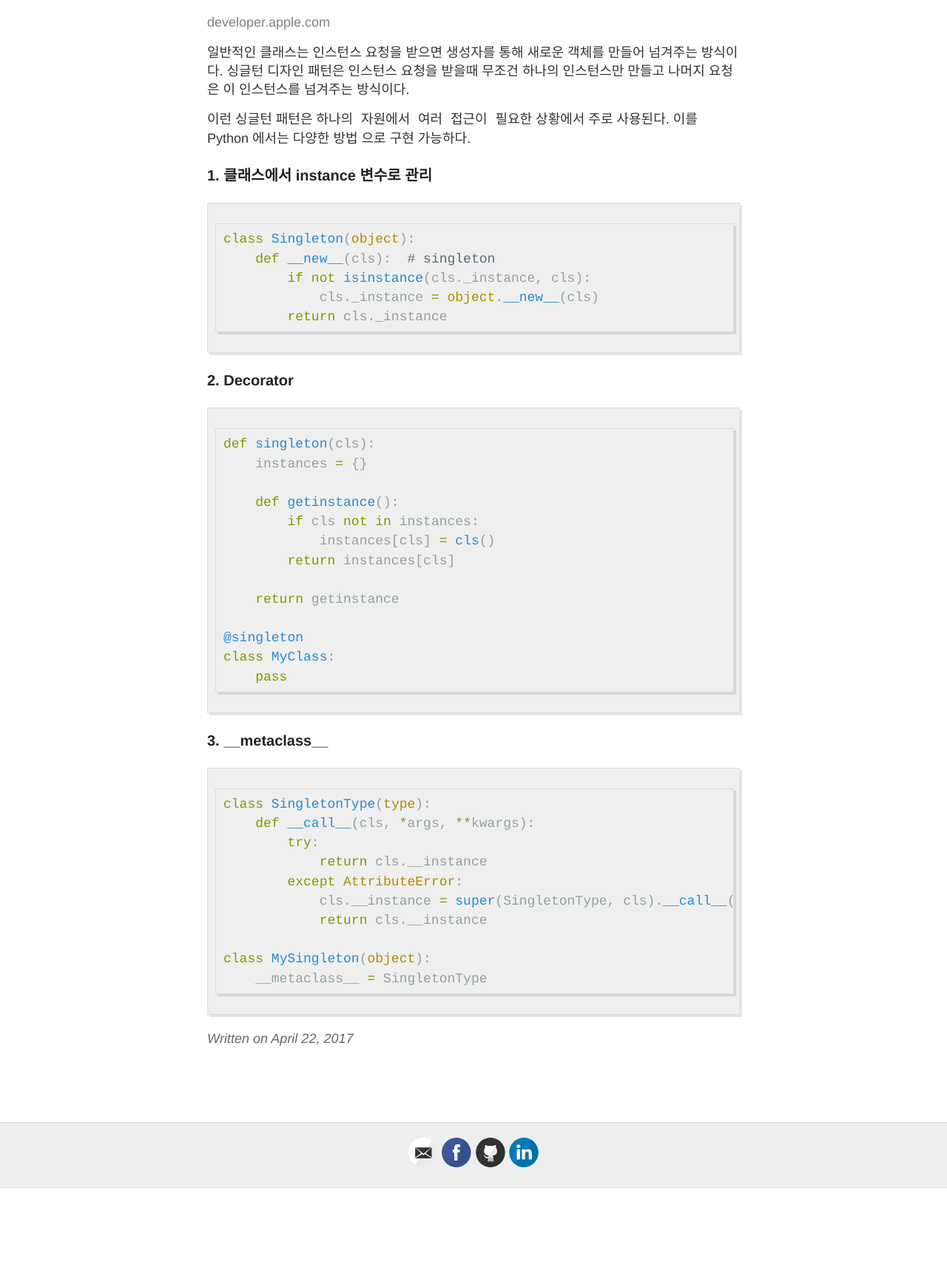
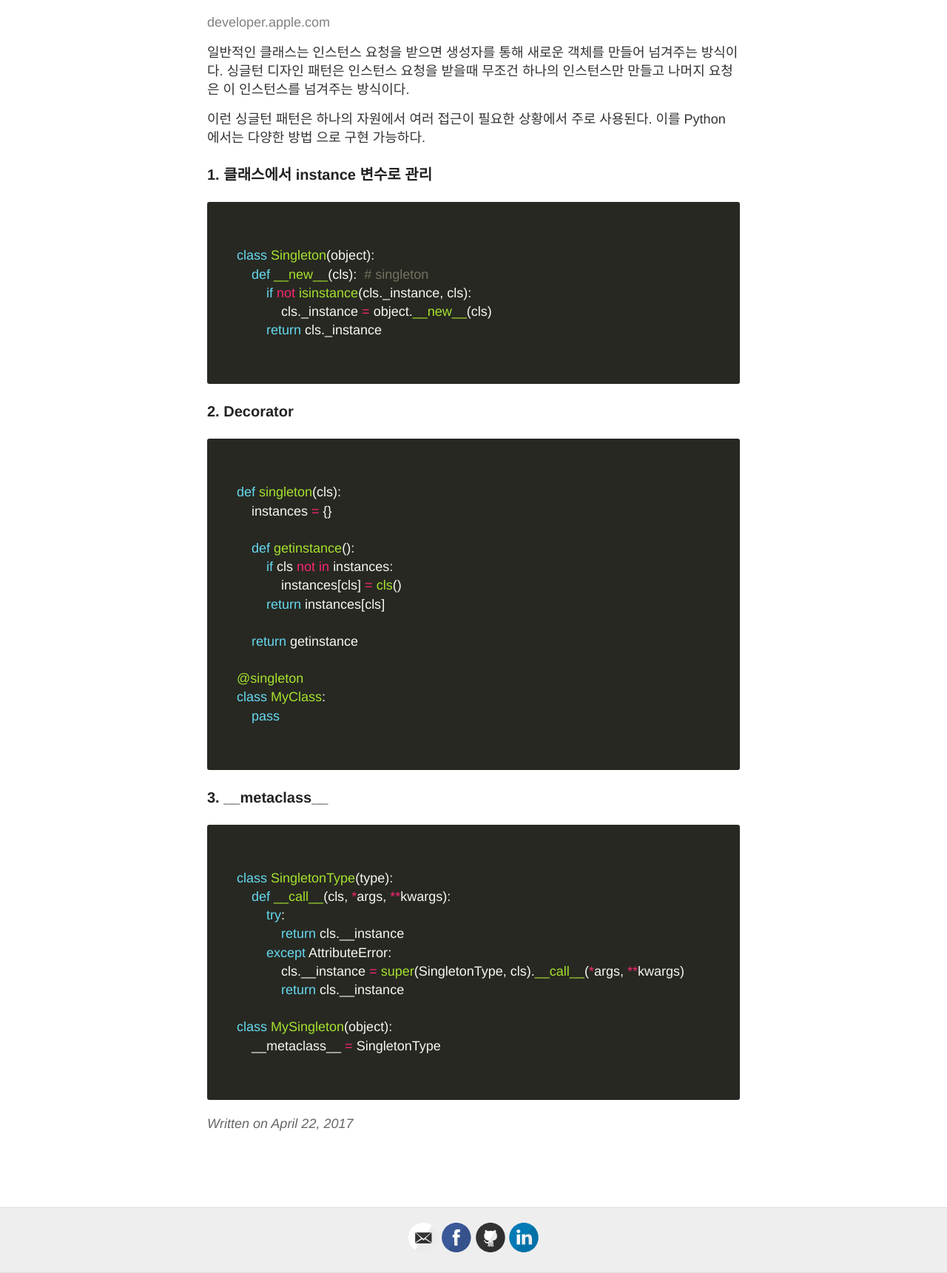
Before and after one commit to FuZer/fuzer.github.io, a Jekyll site: the page built from _posts/2017-4-22-singleton.md, in a window 1280 px wide, cut to the strip 504-2225 px from the top of the page. Shown: the whole strip at 74% size. Built offline with Jekyll 4.4.1, drawn with Linux system fonts in a browser that asks for light colours; comment, search, counter and statistics services are not loaded; before the commit the page ends 2110 px from its top, so only the background shows below that.

Commit message:
edit highlights.css

```diff
--- a/_sass/_highlights.scss
+++ b/_sass/_highlights.scss
@@ -1,84 +1,73 @@
 
 .highlight {
-  background-color: #efefef;
-  padding: 7px 7px 7px 10px;
-  border: 1px solid #ddd;
-  -moz-box-shadow: 3px 3px rgba(0,0,0,0.1);
-  -webkit-box-shadow: 3px 3px rgba(0,0,0,0.1);
-  box-shadow: 3px 3px rgba(0,0,0,0.1);
+  padding: 20px 20px 20px 20px;
+  background-color: #272822;
   margin: 20px 0 20px 0;
-  overflow: scroll;
+  border-radius: 3px;
 }
 
-code {
-  font-family:'Bitstream Vera Sans Mono','Courier', monospace;
-}
+.highlight .pre { background-color: #272822; }
+.highlight .hll { background-color: #272822; }
+.highlight .c { color: #75715e } /* Comment */
+.highlight .err { color: #960050; background-color: #1e0010 } /* Error */
+.highlight .k { color: #66d9ef } /* Keyword */
+.highlight .l { color: #ae81ff } /* Literal */
+.highlight .n { color: #f8f8f2 } /* Name */
+.highlight .o { color: #f92672 } /* Operator */
+.highlight .p { color: #f8f8f2 } /* Punctuation */
+.highlight .cm { color: #75715e } /* Comment.Multiline */
+.highlight .cp { color: #75715e } /* Comment.Preproc */
+.highlight .c1 { color: #75715e } /* Comment.Single */
+.highlight .cs { color: #75715e } /* Comment.Special */
+.highlight .ge { font-style: italic } /* Generic.Emph */
+.highlight .gs { font-weight: bold } /* Generic.Strong */
+.highlight .kc { color: #66d9ef } /* Keyword.Constant */
+.highlight .kd { color: #66d9ef } /* Keyword.Declaration */
+.highlight .kn { color: #f92672 } /* Keyword.Namespace */
+.highlight .kp { color: #66d9ef } /* Keyword.Pseudo */
+.highlight .kr { color: #66d9ef } /* Keyword.Reserved */
+.highlight .kt { color: #66d9ef } /* Keyword.Type */
+.highlight .ld { color: #e6db74 } /* Literal.Date */
+.highlight .m { color: #ae81ff } /* Literal.Number */
+.highlight .s { color: #e6db74 } /* Literal.String */
+.highlight .na { color: #a6e22e } /* Name.Attribute */
+.highlight .nb { color: #f8f8f2 } /* Name.Builtin */
+.highlight .nc { color: #a6e22e } /* Name.Class */
+.highlight .no { color: #66d9ef } /* Name.Constant */
+.highlight .nd { color: #a6e22e } /* Name.Decorator */
+.highlight .ni { color: #f8f8f2 } /* Name.Entity */
+.highlight .ne { color: #a6e22e } /* Name.Exception */
+.highlight .nf { color: #a6e22e } /* Name.Function */
+.highlight .nl { color: #f8f8f2 } /* Name.Label */
+.highlight .nn { color: #f8f8f2 } /* Name.Namespace */
+.highlight .nx { color: #a6e22e } /* Name.Other */
+.highlight .py { color: #f8f8f2 } /* Name.Property */
+.highlight .nt { color: #f92672 } /* Name.Tag */
+.highlight .nv { color: #f8f8f2 } /* Name.Variable */
+.highlight .ow { color: #f92672 } /* Operator.Word */
+.highlight .w { color: #f8f8f2 } /* Text.Whitespace */
+.highlight .mf { color: #ae81ff } /* Literal.Number.Float */
+.highlight .mh { color: #ae81ff } /* Literal.Number.Hex */
+.highlight .mi { color: #ae81ff } /* Literal.Number.Integer */
+.highlight .mo { color: #ae81ff } /* Literal.Number.Oct */
+.highlight .sb { color: #e6db74 } /* Literal.String.Backtick */
+.highlight .sc { color: #e6db74 } /* Literal.String.Char */
+.highlight .sd { color: #e6db74 } /* Literal.String.Doc */
+.highlight .s2 { color: #e6db74 } /* Literal.String.Double */
+.highlight .se { color: #ae81ff } /* Literal.String.Escape */
+.highlight .sh { color: #e6db74 } /* Literal.String.Heredoc */
+.highlight .si { color: #e6db74 } /* Literal.String.Interpol */
+.highlight .sx { color: #e6db74 } /* Literal.String.Other */
+.highlight .sr { color: #e6db74 } /* Literal.String.Regex */
+.highlight .s1 { color: #e6db74 } /* Literal.String.Single */
+.highlight .ss { color: #e6db74 } /* Literal.String.Symbol */
+.highlight .bp { color: #f8f8f2 } /* Name.Builtin.Pseudo */
+.highlight .vc { color: #f8f8f2 } /* Name.Variable.Class */
+.highlight .vg { color: #f8f8f2 } /* Name.Variable.Global */
+.highlight .vi { color: #f8f8f2 } /* Name.Variable.Instance */
+.highlight .il { color: #ae81ff } /* Literal.Number.Integer.Long */
 
-.highlight .c { color: #586E75 } /* Comment */
-.highlight .err { color: #93A1A1 } /* Error */
-.highlight .g { color: #93A1A1 } /* Generic */
-.highlight .k { color: #859900 } /* Keyword */
-.highlight .l { color: #93A1A1 } /* Literal */
-.highlight .n { color: #93A1A1 } /* Name */
-.highlight .o { color: #859900 } /* Operator */
-.highlight .x { color: #CB4B16 } /* Other */
-.highlight .p { color: #93A1A1 } /* Punctuation */
-.highlight .cm { color: #586E75 } /* Comment.Multiline */
-.highlight .cp { color: #859900 } /* Comment.Preproc */
-.highlight .c1 { color: #586E75 } /* Comment.Single */
-.highlight .cs { color: #859900 } /* Comment.Special */
-.highlight .gd { color: #2AA198 } /* Generic.Deleted */
-.highlight .ge { color: #93A1A1; font-style: italic } /* Generic.Emph */
-.highlight .gr { color: #DC322F } /* Generic.Error */
-.highlight .gh { color: #CB4B16 } /* Generic.Heading */
-.highlight .gi { color: #859900 } /* Generic.Inserted */
-.highlight .go { color: #93A1A1 } /* Generic.Output */
-.highlight .gp { color: #93A1A1 } /* Generic.Prompt */
-.highlight .gs { color: #93A1A1; font-weight: bold } /* Generic.Strong */
-.highlight .gu { color: #CB4B16 } /* Generic.Subheading */
-.highlight .gt { color: #93A1A1 } /* Generic.Traceback */
-.highlight .kc { color: #CB4B16 } /* Keyword.Constant */
-.highlight .kd { color: #268BD2 } /* Keyword.Declaration */
-.highlight .kn { color: #859900 } /* Keyword.Namespace */
-.highlight .kp { color: #859900 } /* Keyword.Pseudo */
-.highlight .kr { color: #268BD2 } /* Keyword.Reserved */
-.highlight .kt { color: #DC322F } /* Keyword.Type */
-.highlight .ld { color: #93A1A1 } /* Literal.Date */
-.highlight .m { color: #2AA198 } /* Literal.Number */
-.highlight .s { color: #2AA198 } /* Literal.String */
-.highlight .na { color: #93A1A1 } /* Name.Attribute */
-.highlight .nb { color: #B58900 } /* Name.Builtin */
-.highlight .nc { color: #268BD2 } /* Name.Class */
-.highlight .no { color: #CB4B16 } /* Name.Constant */
-.highlight .nd { color: #268BD2 } /* Name.Decorator */
-.highlight .ni { color: #CB4B16 } /* Name.Entity */
-.highlight .ne { color: #CB4B16 } /* Name.Exception */
-.highlight .nf { color: #268BD2 } /* Name.Function */
-.highlight .nl { color: #93A1A1 } /* Name.Label */
-.highlight .nn { color: #93A1A1 } /* Name.Namespace */
-.highlight .nx { color: #555 } /* Name.Other */
-.highlight .py { color: #93A1A1 } /* Name.Property */
-.highlight .nt { color: #268BD2 } /* Name.Tag */
-.highlight .nv { color: #268BD2 } /* Name.Variable */
-.highlight .ow { color: #859900 } /* Operator.Word */
-.highlight .w { color: #93A1A1 } /* Text.Whitespace */
-.highlight .mf { color: #2AA198 } /* Literal.Number.Float */
-.highlight .mh { color: #2AA198 } /* Literal.Number.Hex */
-.highlight .mi { color: #2AA198 } /* Literal.Number.Integer */
-.highlight .mo { color: #2AA198 } /* Literal.Number.Oct */
-.highlight .sb { color: #586E75 } /* Literal.String.Backtick */
-.highlight .sc { color: #2AA198 } /* Literal.String.Char */
-.highlight .sd { color: #93A1A1 } /* Literal.String.Doc */
-.highlight .s2 { color: #2AA198 } /* Literal.String.Double */
-.highlight .se { color: #CB4B16 } /* Literal.String.Escape */
-.highlight .sh { color: #93A1A1 } /* Literal.String.Heredoc */
-.highlight .si { color: #2AA198 } /* Literal.String.Interpol */
-.highlight .sx { color: #2AA198 } /* Literal.String.Other */
-.highlight .sr { color: #DC322F } /* Literal.String.Regex */
-.highlight .s1 { color: #2AA198 } /* Literal.String.Single */
-.highlight .ss { color: #2AA198 } /* Literal.String.Symbol */
-.highlight .bp { color: #268BD2 } /* Name.Builtin.Pseudo */
-.highlight .vc { color: #268BD2 } /* Name.Variable.Class */
-.highlight .vg { color: #268BD2 } /* Name.Variable.Global */
-.highlight .vi { color: #268BD2 } /* Name.Variable.Instance */
-.highlight .il { color: #2AA198 } /* Literal.Number.Integer.Long */
+.highlight .gh { } /* Generic Heading & Diff Header */
+.highlight .gu { color: #75715e; } /* Generic.Subheading & Diff Unified/Comment? */
+.highlight .gd { color: #f92672; } /* Generic.Deleted & Diff Deleted */
+.highlight .gi { color: #a6e22e; } /* Generic.Inserted & Diff Inserted */
```
